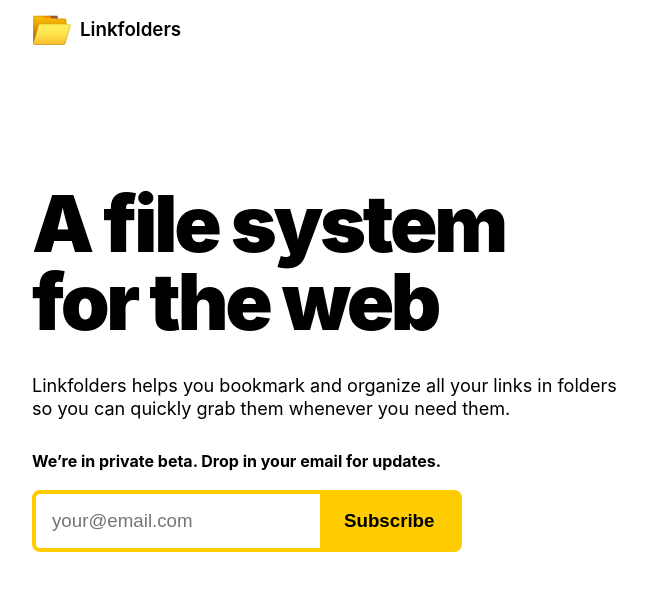
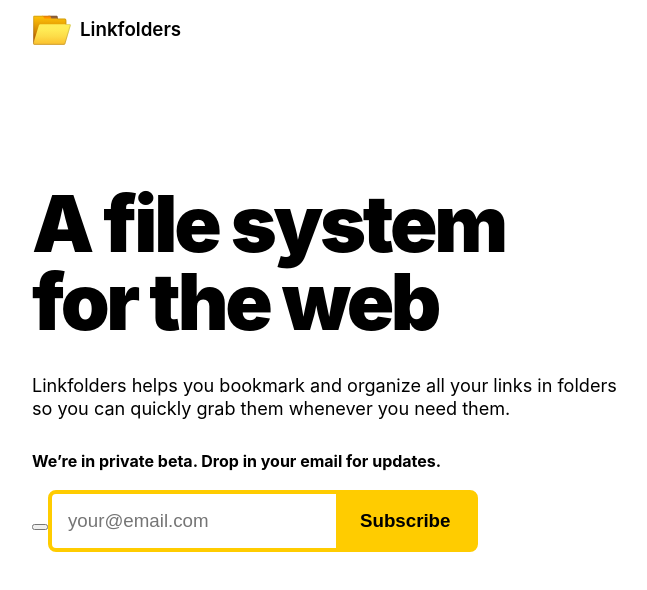
Before and after one commit to bariabbassi/linkfolders, a Next.js app: page / in a window 1280 px wide. Shown: the top 590 px of the page, without its empty margins (0-647 px from the left). Built offline with nearby package versions, Linux system fonts and the light colour scheme; no server answers; a web font is replaced by a local one.

Commit message:
start testing auth

```diff
--- a/package.json
+++ b/package.json
@@ -8,6 +8,7 @@
     "start": "next start"
   },
   "dependencies": {
+    "date-fns": "^2.16.1",
     "firebase": "^8.2.1",
     "firebase-admin": "^9.4.2",
     "isomorphic-unfetch": "^3.1.0",
--- a/pages/index.js
+++ b/pages/index.js
@@ -2,6 +2,7 @@ import Head from 'next/head';
 import Layout, { siteTitle } from '../components/Layout';
 import styled from 'styled-components';
 import Subscribe from '../components/ Subscribe';
+import { auth } from 'firebase-admin';
 
 const HeroSection = styled.section`
   width: 100%;
@@ -37,6 +38,7 @@ const Home = () => (
           so you can quickly grab them whenever you need them.
         </p>
         <h4>We’re in private beta. Drop in your email for updates.</h4>
+        <button onClick={(e) => auth.signinWithGitHub()}></button>
         <Subscribe />
       </HeroContainer>
     </HeroSection>
```
Also changed, not shown: 1 other file (tests, documents, lock files or other folders).
